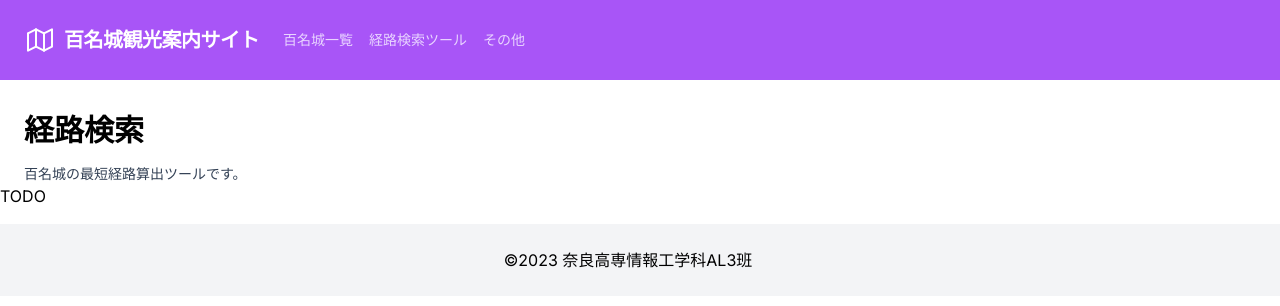
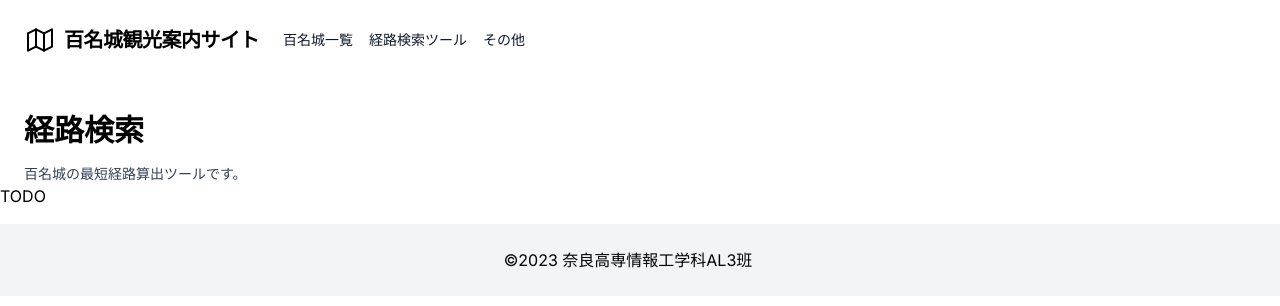
Before and after one commit to ynori123/al_castle, a Next.js app in the folder frontend/: page /travel in a window 1280 px wide. Shown: the top 306 px of the page. Built offline with nearby package versions, Linux system fonts and the light colour scheme.

Commit message:
Navbarスタイルとリンク修正と

```diff
--- a/frontend/src/app/components/Navbar.tsx
+++ b/frontend/src/app/components/Navbar.tsx
@@ -1,9 +1,4 @@
-type Props = {
-  isDark?: boolean;
-};
-
-const Navbar = ({ isDark }: Props) => {
-  if (isDark) {
+const Navbar = () => {
   return (
     <nav className="flex items-center justify-between flex-wrap bg-transparent p-6">
       <div className="flex items-center flex-shrink-0 text-black mr-6">
@@ -43,7 +38,7 @@
       <div className="w-full block flex-grow lg:flex lg:items-center lg:w-auto">
         <div className="text-sm lg:flex-grow">
           <a
-              href="/travel"
+            href="/castles"
             className="block mt-4 lg:inline-block lg:mt-0 text-slate-900 hover:text-slate-500 mr-4"
           >
             百名城一覧
@@ -64,68 +59,6 @@
       </div>
     </nav>
   );
-  } else {
-    return (
-      <nav className="flex items-center justify-between flex-wrap bg-purple-500 p-6">
-        <div className="flex items-center flex-shrink-0 text-white mr-6">
-          <svg
-            xmlns="http://www.w3.org/2000/svg"
-            className="h-8 w-8 mr-2"
-            width="24"
-            height="24"
-            viewBox="0 0 24 24"
-            stroke-width="1.5"
-            stroke="currentColor"
-            fill="none"
-            stroke-linecap="round"
-            stroke-linejoin="round"
-          >
-            <path stroke="none" d="M0 0h24v24H0z" fill="none" />
-            <path d="M3 7l6 -3l6 3l6 -3v13l-6 3l-6 -3l-6 3v-13" />
-            <path d="M9 4v13" />
-            <path d="M15 7v13" />
-          </svg>
-          <a className="font-semibold text-xl tracking-tight" href="/">
-            百名城観光案内サイト
-          </a>
-        </div>
-        <div className="block lg:hidden">
-          <button className="flex items-center px-3 py-2 border rounded text-purple-200 border-purple-400 hover:text-white hover:border-white">
-            <svg
-              className="fill-current h-3 w-3"
-              viewBox="0 0 20 20"
-              xmlns="http://www.w3.org/2000/svg"
-            >
-              <title>Menu</title>
-              <path d="M0 3h20v2H0V3zm0 6h20v2H0V9zm0 6h20v2H0v-2z" />
-            </svg>
-          </button>
-        </div>
-        <div className="w-full block flex-grow lg:flex lg:items-center lg:w-auto">
-          <div className="text-sm lg:flex-grow">
-            <a
-              href="/castles"
-              className="block mt-4 lg:inline-block lg:mt-0 text-purple-200 hover:text-white mr-4"
-            >
-              百名城一覧
-            </a>
-            <a
-              href="/travel"
-              className="block mt-4 lg:inline-block lg:mt-0 text-purple-200 hover:text-white mr-4"
-            >
-              経路検索ツール
-            </a>
-            <a
-              href="/"
-              className="block mt-4 lg:inline-block lg:mt-0 text-purple-200 hover:text-white"
-            >
-              その他
-            </a>
-          </div>
-        </div>
-      </nav>
-    );
-  }
 };
 
 export default Navbar;
```
Lines whose indentation alone changed are shown as unchanged.
